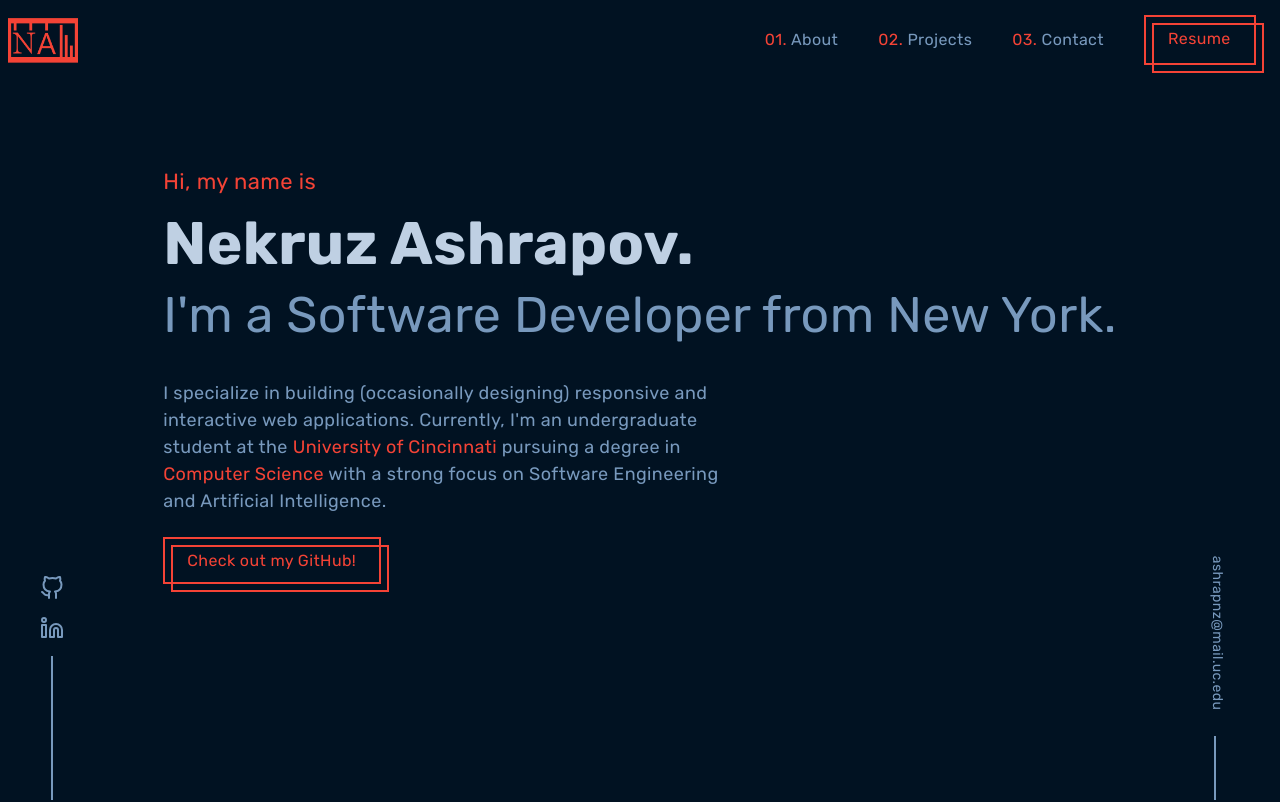
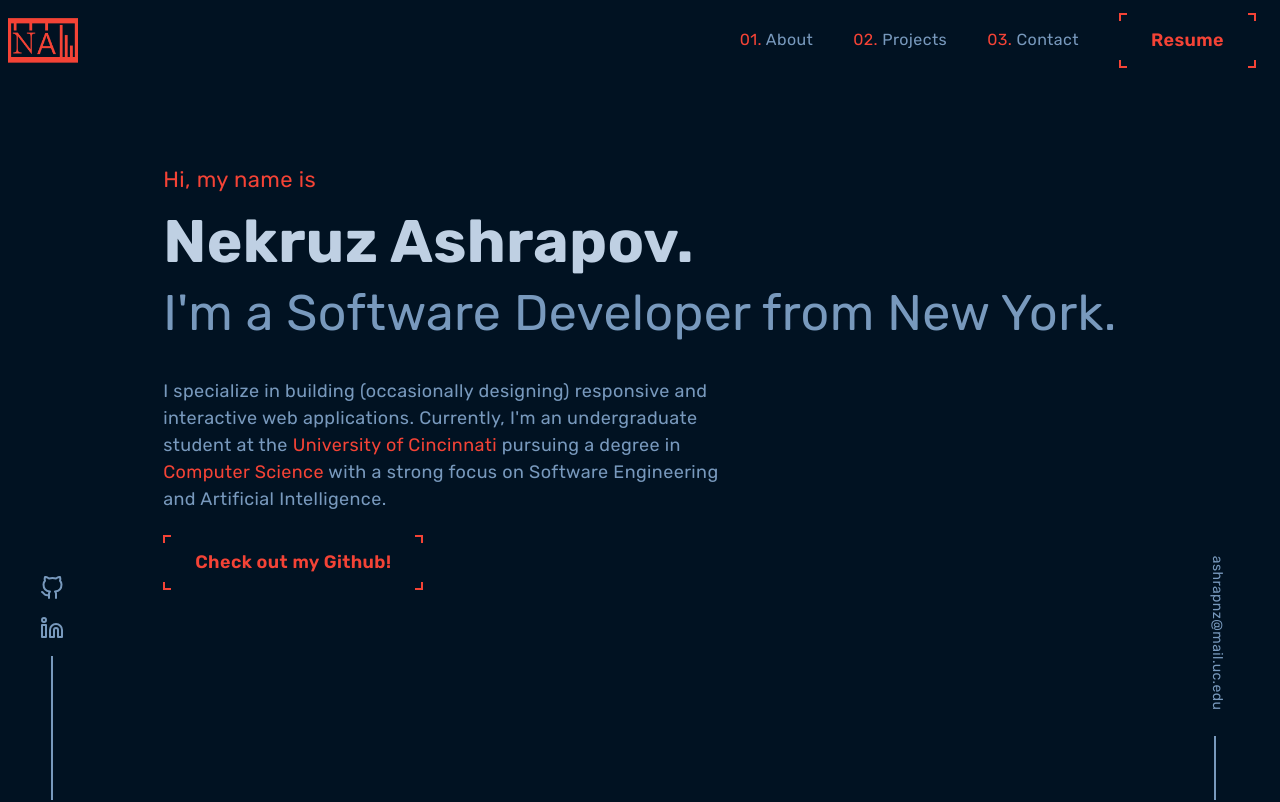
Before and after one commit to NekruzAsh/MyPortfolio, a Next.js app: page / in a window 1280 px wide. Shown: the top 802 px of the page. Built offline with nearby package versions, Linux system fonts and the light colour scheme.

Commit message:
added a new button styling component.

```diff
--- a/app/components/Navbar.jsx
+++ b/app/components/Navbar.jsx
@@ -66,15 +66,17 @@ const navbar = () => {
                 <span className=" text-[#f44336]">03.</span> Contact
               </li>
             </Link>
+            <button class="button">
             <a
               href={myResume}
               target="_blank"
-              className="relative flex w-[7rem] h-[50px] mx-4 ml-10 text-md px-6 py-3 cursor-pointer text-[#f44336] hover:text-[#011222] group"
-            >
-              <span className="absolute inset-0 w-full h-full transition duration-300 ease-out transform translate-x-2 translate-y-2 border-2 border-[#f44336] group-hover:bg-[#BFD0E3] group-hover:translate-x-0 group-hover:translate-y-0" />
-              <span className="absolute inset-0 w-full h-full border-2 border-[#f44336]" />
-              <span className="relative">Resume</span>
+              className="an mx-4 ml-10  px-6 py-1"
+            ><span className="span">
+
+                Resume
+                </span>
             </a>
+            </button>
           </ul>
           <div className="md:hidden">
             <label className="hamburger">
--- a/app/components/main.jsx
+++ b/app/components/main.jsx
@@ -30,17 +30,16 @@ const main = () => {
               strong focus on Software Engineering and Artificial Intelligence.
             </p>
           </div>
-          <div className="flex items-center md:py-12 py-6 sm:py-2">
-            <div className="flex space-x-4 cursor-pointer">
-            <a
-                  href="https://github.com/NekruzAsh" target="_blank"
-                  className="relative flex w-[15rem] h-[50px] text-md mt-2 px-6 py-3 cursor-pointer text-[#f44336] hover:text-[#011222] group"
-                >
-                  <span className="absolute inset-0 w-[218px] h-[47px] transition duration-300 ease-out transform translate-x-2 translate-y-2 border-2 border-[#f44336] group-hover:bg-[#BFD0E3] group-hover:translate-x-0 group-hover:translate-y-0" />
-                  <span className="absolute inset-0 w-[218px] h-[47px] border-2 border-[#f44336]" />
-                  <span className="relative">Check out my GitHub!</span>
-                </a>
-            </div>
+          <div className=" md:py-12 py-6 sm:py-2">
+            <button class="button">
+              <a
+                href="https://github.com/NekruzAsh"
+                target="_blank"
+                className="an mt-2 px-6 py-3 "
+              >
+                <span className="span">Check out my Github!</span>
+              </a>
+            </button>
           </div>
         </div>
       </div>
--- a/app/globals.css
+++ b/app/globals.css
@@ -156,3 +156,59 @@ html {
   stroke-dasharray: 20 300;
   stroke-dashoffset: -32.42;
 }
+
+.an {
+  position: relative;
+  display: inline-block;
+  padding: 12px 30px;
+  border: 2px solid #f44336;
+  color: #f44336;
+  text-decoration: none;
+  font-weight: 600;
+  font-size: 18px;
+}
+
+.an::before {
+  content: '';
+  position: absolute;
+  top: 6px;
+  left: -2px;
+  width: calc(100% + 4px);
+  height: calc(100% - 12px);
+  background-color: #011222;
+  transition: 0.3s ease-in-out;
+  transform: scaleY(1);
+}
+
+.an:hover::before {
+  transform: scaleY(0);
+}
+
+.an::after {
+  content: '';
+  position: absolute;
+  left: 6px;
+  top: -2px;
+  height: calc(100% + 4px);
+  width: calc(100% - 12px);
+  background-color: #011222;
+  transition: 0.3s ease-in-out;
+  transform: scaleX(1);
+  transition-delay: 0.5s;
+}
+
+.an:hover::after {
+  transform: scaleX(0);
+}
+
+.an .span {
+  position: relative;
+  z-index: 3;
+}
+
+.button {
+  background-color: none;
+  text-decoration: none;
+  background-color: #011222;
+  border: none;
+}
```
